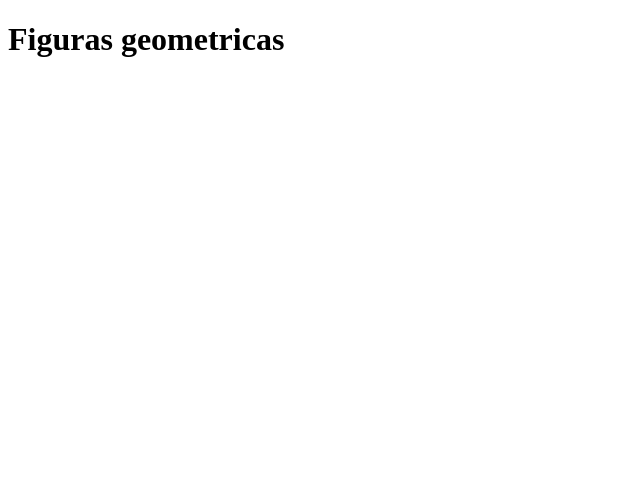
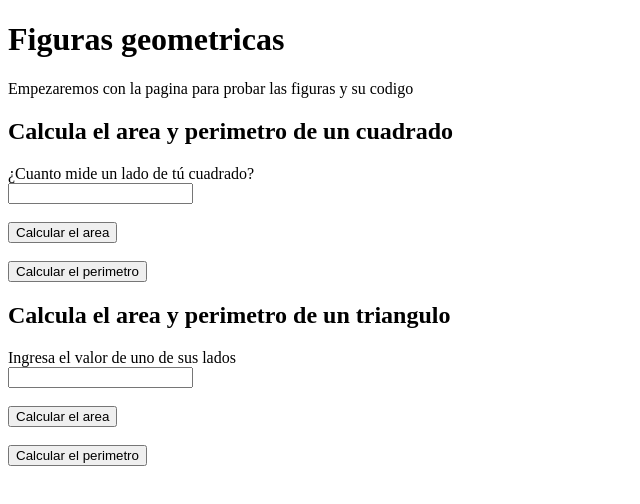
Before and after one commit to Yarodcl/Curso-practico-JS, a plain HTML site: page figuras.html in a window 1280 px wide. Shown: the whole page, without its empty margins (0-640 px from the left). Drawn offline with Linux system fonts and the light colour scheme.

Commit message:
Se empieza a trabajar el HTML en conjunto al JS

```diff
--- a/figuras.html
+++ b/figuras.html
@@ -7,7 +7,39 @@
     <title>Figuras geometricas | Curso JS</title>
 </head>
 <body>
-   <h1>Figuras geometricas</h1>
-   <script src="/figuras.js"></script>
+    <header>
+        <h1>Figuras geometricas</h1>
+        <p>Empezaremos con la pagina para probar las figuras y su codigo</p>
+    </header>
+    <main>
+        <h2>Calcula el area y perimetro de un cuadrado</h2>
+        <form action="">
+            <label for ="SquareC">
+                <span>¿Cuanto mide un lado de tú cuadrado?</span> <br>
+                <input type="number" name ="Numero" id ="SquareC"> <br> <br>
+                <button type = "button" onclick="CalcularAreaS()">
+                    Calcular el area
+                </button > <br> <br>
+                <button type = "button" onclick="CalcularPerimetroS()">
+                    Calcular el perimetro
+                </button >
+            </label>
+        </form>
+        <h2>Calcula el area y perimetro de un triangulo</h2>
+        <form action="">
+            <label for ="SquareC">
+                <span>Ingresa el valor de uno de sus lados</span> <br>
+                <input type="number" name ="Numero" id ="SquareC"> <br> <br>
+                <button type = "button" onclick="CalcularAreaS()">
+                    Calcular el area
+                </button > <br> <br>
+                <button type = "button" onclick="CalcularPerimetroS()">
+                    Calcular el perimetro
+                </button >
+            </label>
+        </form>
+    </main>
+    <footer></footer>
+   <script src="figuras.js"></script>
 </body>
 </html>
--- a/figuras.js
+++ b/figuras.js
@@ -1,5 +1,4 @@
 //Este es el codigo para calcular los datos del cuadrado
-console.group("Cuadrado"); //Este comando de console nos sirve para agrupar los console log dentro de un rango
 
 //Const es la palabra reservada que usamos cuando no cambiaremos el valor de una variable
 
@@ -13,11 +12,8 @@ function areaCua(lado){
 };
 
 
-console.groupEnd();//Con este comando le damos fin a la seccion a agrupar
-
 
 //Este es el codigo para calcular los datos del triangulo
-console.group("Triangulo");
 
 
 function perimetroT(lado1, lado2, base){
@@ -29,12 +25,7 @@ function areaT(base, altura){
     return `El area de tu triangulo es ${(base * altura) / 2}`;
 };
 
-
-console.groupEnd();
-
 //Este es el codigo para calcular los datos del circulo
-console.group("Circulo");
-
 const PI = Math.PI;
 
 function perimetroCir(radio){
@@ -46,4 +37,13 @@ function perimetroCir(radio){
 function areaCir(radio){
     return radio ** 2 * PI;
 }
-console.groupEnd();
+
+//Interactuando con HTML
+
+function CalcularPerimetroS(){
+    const input = document.getElementById("SquareC"); //Gracias al get podemos traer la etiqueta asociada al JS
+    let value = input.value; //Y de como si un objeto se tratase, traemos solamente el atributo value de nuestro input
+
+    const perimetro = perimetroCua(value);
+    alert(perimetro);
+}; //Gracias al onclick, cada vez que hagamos click al boton se activaran las funciones indicadas
```
